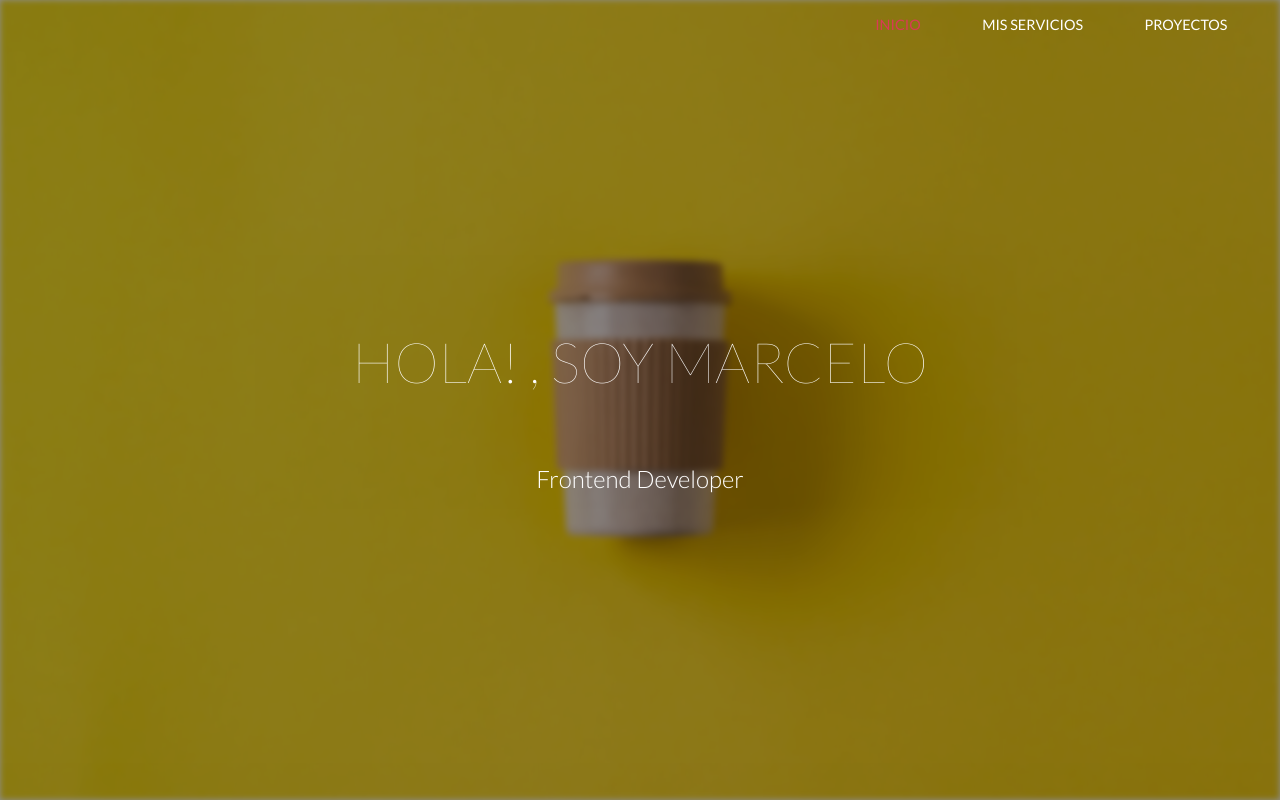
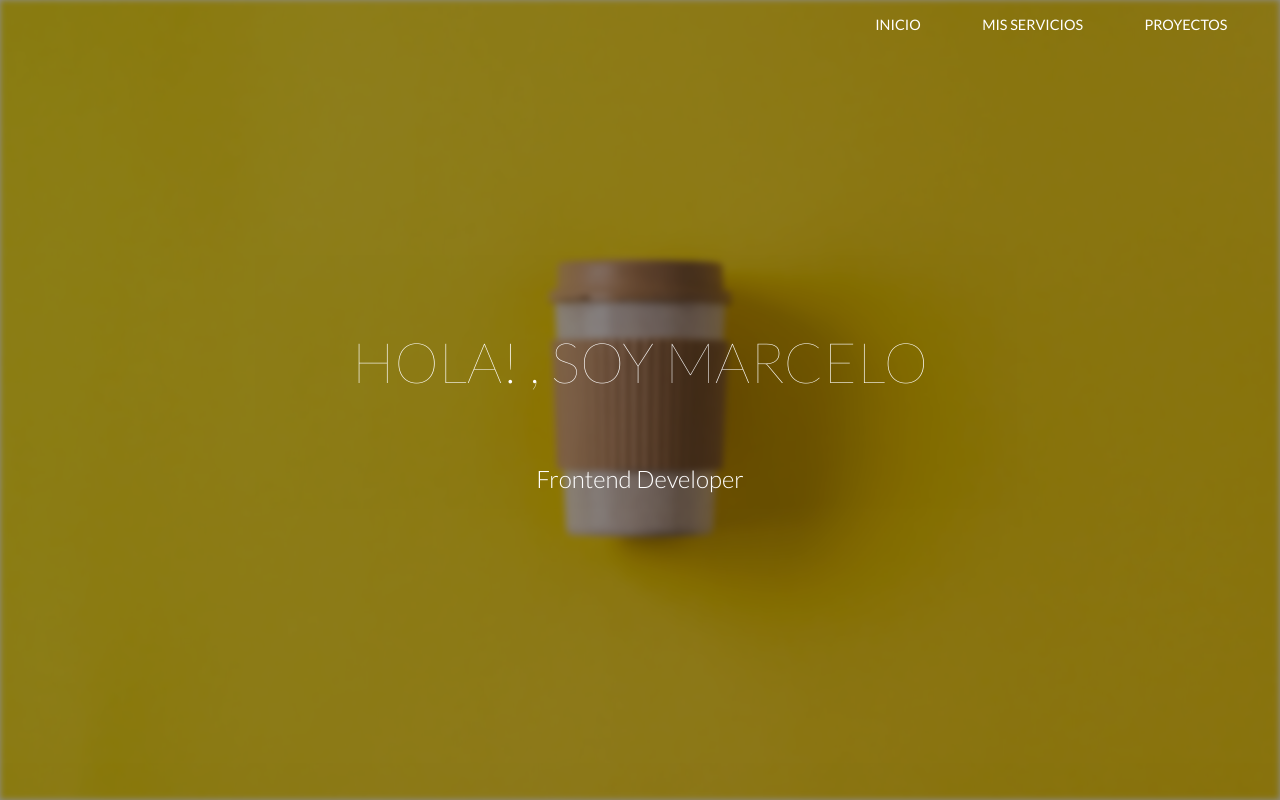
Before and after one commit to MEMEMEMEMEMEMEDev/portafoliofrontend, a React (Create React App) app: page / in a window 1280 px wide. In both pictures the pointer is over the item "INICIO". Shown: the top 800 px of the page. Built offline with nearby package versions, Linux system fonts and the light colour scheme; no server answers; the HTML template or start-up script is replaced by a standard one.

Commit message:
hover nav  new color

```diff
--- a/src/components/Nav/Nav.scss
+++ b/src/components/Nav/Nav.scss
@@ -87,7 +87,7 @@
         }
 
         &:hover {
-          color: #D93B55;
+          color: #b6b6b6;
         }
       }
     }
```
